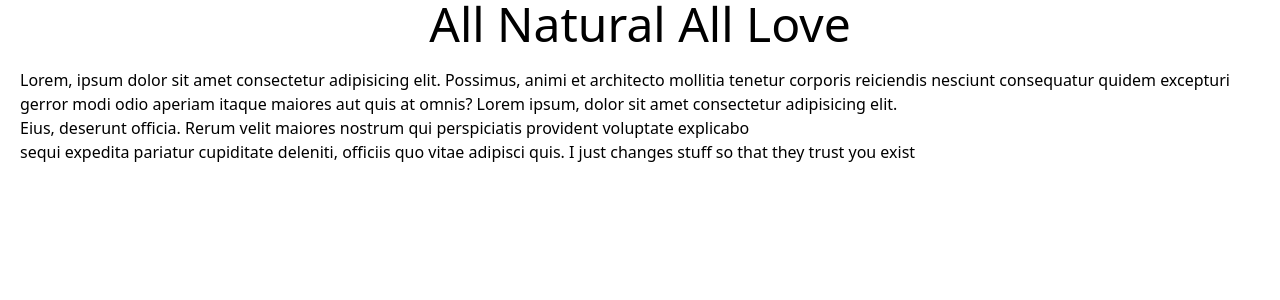
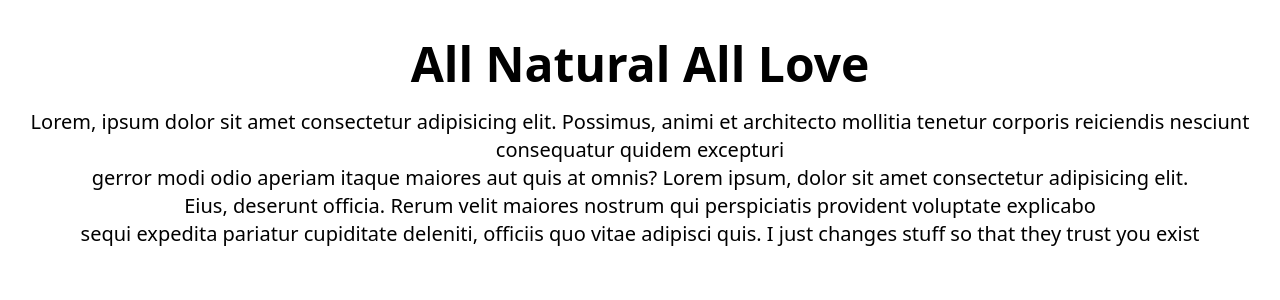
Before and after one commit to Briankimp/Pilipili, a Next.js app: page /Ingredients in a window 1280 px wide. Shown: the top 300 px of the page. Built offline with nearby package versions, Linux system fonts and the light colour scheme.

Commit message:
Bettered Ingrediets page

```diff
--- a/app/Ingredients/page.tsx
+++ b/app/Ingredients/page.tsx
@@ -4,9 +4,10 @@ import TestimonialCard from "../../components/TestimonialCard";
 function Ingredients() {
   return (
     <div className="text-black-100 bg-white-200 h-screen z-10">
-      <h1 className=" text-center  text-5xl ">All Natural All Love</h1>
+      <div className="py-10">
+        <h1 className=" text-center  text-5xl font-semibold ">All Natural All Love</h1>
         <div className="">
-        <h1 className="p-5 text-black-100">
+          <h1 className="p-5 text-black-100 text-xl text-center">
             Lorem, ipsum dolor sit amet consectetur adipisicing elit. Possimus,
             animi et architecto mollitia tenetur corporis reiciendis nesciunt
             consequatur quidem excepturi <br /> gerror modi odio aperiam itaque
@@ -14,12 +15,13 @@ function Ingredients() {
             adipisicing elit.
             <br /> Eius, deserunt officia. Rerum velit maiores nostrum qui
             perspiciatis provident voluptate explicabo
-          <br /> sequi expedita pariatur cupiditate deleniti, officiis quo vitae
-          adipisci quis.
-          I just changes stuff so that they trust you exist
+            <br /> sequi expedita pariatur cupiditate deleniti, officiis quo
+            vitae adipisci quis. I just changes stuff so that they trust you
+            exist
           </h1>
         </div>
         {/* <TestimonialCard/> */}
+      </div>
     </div>
   );
 }
```
Lines whose indentation alone changed are shown as unchanged.
